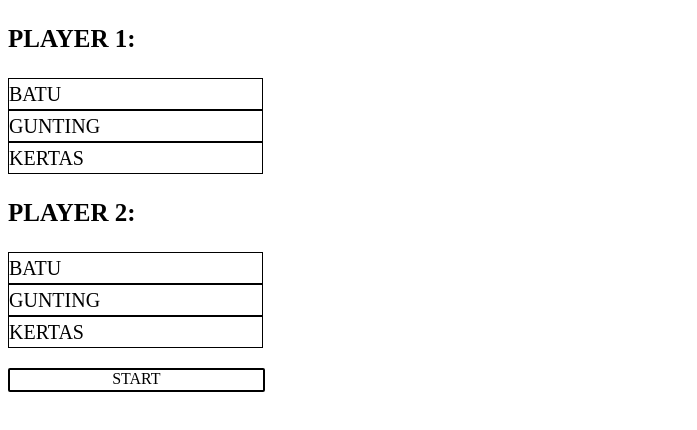
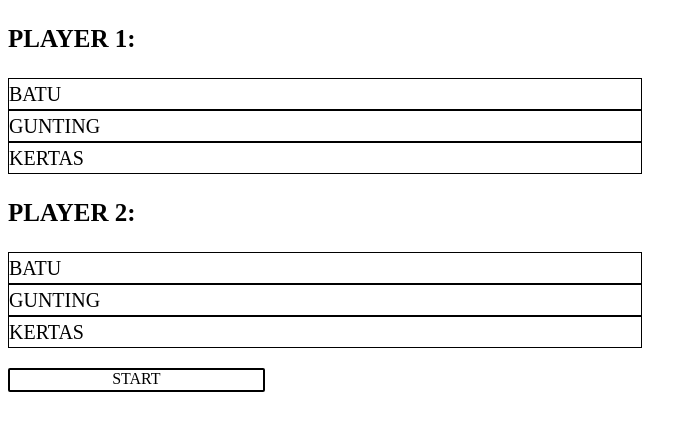
Before and after one commit to sandy-cpu/3, a plain HTML site: page index.html in a window 1280 px wide. Shown: the whole page, without its empty margins (0-697 px from the left). Drawn offline with Linux system fonts and the light colour scheme.

Commit message:
Update index.html

```diff
--- a/index.html
+++ b/index.html
@@ -9,7 +9,7 @@
     .key, .key2{
         cursor: pointer;
         height: 30px;
-        width: 20%;
+        width: 50%;
         border: 1px solid black;
         line-height: 30px;
         font-size: 20px;
@@ -24,7 +24,6 @@
         display: inline;
         font-size: 25px;
         line-height: 25px;
-        width: 10%;
     }
     #start{
         cursor: pointer;
```
